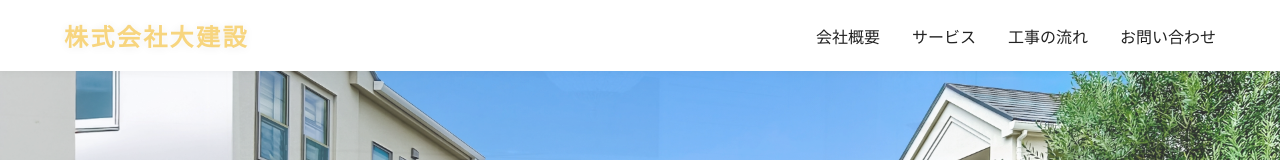
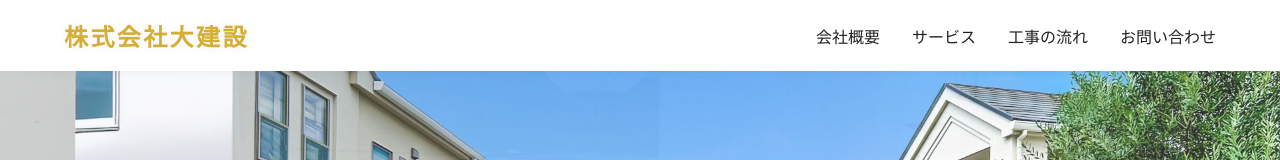
Before and after one commit to koteharyu/daiken_hp, a Next.js app: page / in a window 1280 px wide. Shown: the top 160 px of the page. Built offline with nearby package versions, Linux system fonts and the light colour scheme.

Commit message:
もーちゅい濃くした

```diff
--- a/src/app/page.module.css
+++ b/src/app/page.module.css
@@ -259,7 +259,7 @@ a.secondary {
   font-size: 1.5rem;
   font-weight: bold;
   letter-spacing: 0.1em;
-  color: #F7D57F !important;
+  color: #D4AF37 !important;
   text-shadow: 0 1px 4px rgba(255,255,255,0.7), 0 1px 8px rgba(0,0,0,0.08);
 }
 .nav a {
@@ -842,7 +842,7 @@ a.secondary {
 }
 
 .greetingSection {
-  background: #f1f5f9;
+  background: #fff;
   border-radius: 16px;
   box-shadow: 0 2px 12px rgba(255, 183, 77, 0.08);
   padding: 48px 20px 36px 20px;
```
